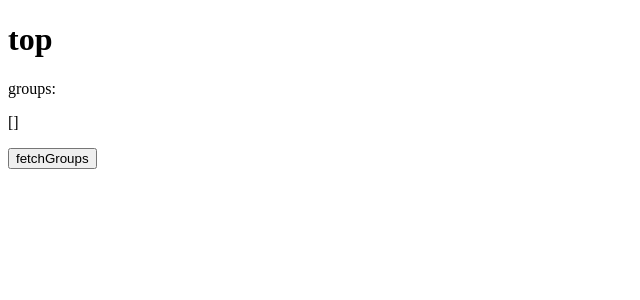
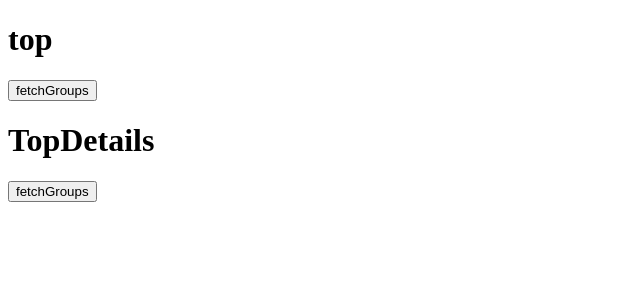
Before and after one commit to kei-600th/comm, a Vue app in the folder commune_frontend/: page / in a window 1280 px wide. Shown: the top 300 px of the page, without its empty margins (0-640 px from the left). Built offline with nearby package versions, Linux system fonts and the light colour scheme; the HTML template or start-up script is replaced by a standard one.

Commit message:
コンポーネントの追加

```diff
--- a/commune_frontend/src/components/Top.vue
+++ b/commune_frontend/src/components/Top.vue
@@ -1,17 +1,27 @@
 <template>
   <div>
     <h1>top</h1>
-    <p>groups:</p>
-    <p>{{ groups }}</p>
+      <ul>
+        <li v-for="group in groups" :key="group.id">
+          {{ group.name }}
+        </li>
+      </ul>
     <button type="submit" @click="fetchGroups()">fetchGroups</button>
+
+
+    <TopDetails />
   </div>
 </template>
 
 <script>
 import axios from 'axios';  // axiosをインポートする
+import TopDetails from './TopDetails.vue';
 
 export default {
   name: 'Top',
+  components: {
+    TopDetails,
+  },
   data: () => ({
     groups: []
   }),
--- /dev/null
+++ b/commune_frontend/src/components/TopDetails.vue
@@ -0,0 +1,35 @@
+<template>
+  <div>
+    <h1>TopDetails</h1>
+    <div v-for="group in groups" :key="group.id">
+      <h2>{{ group.name }}</h2>
+      <p>description: {{ group.description }}</p>
+      <p>name: {{ group.word }}</p>
+    </div>
+
+    <button type="submit" @click="fetchGroups()">fetchGroups</button>
+  </div>
+</template>
+
+<script>
+import axios from 'axios';
+
+export default {
+  name: 'TopDetails',
+  data: () => ({
+    groups: [],
+  }),
+  methods: {
+    fetchGroups() {
+      axios
+        .get('http://localhost:3000/groups')
+        .then((response) => {
+          this.groups = response.data;
+        })
+        .catch((error) => {
+          console.error(error);
+        });
+    },
+  },
+};
+</script>
```
